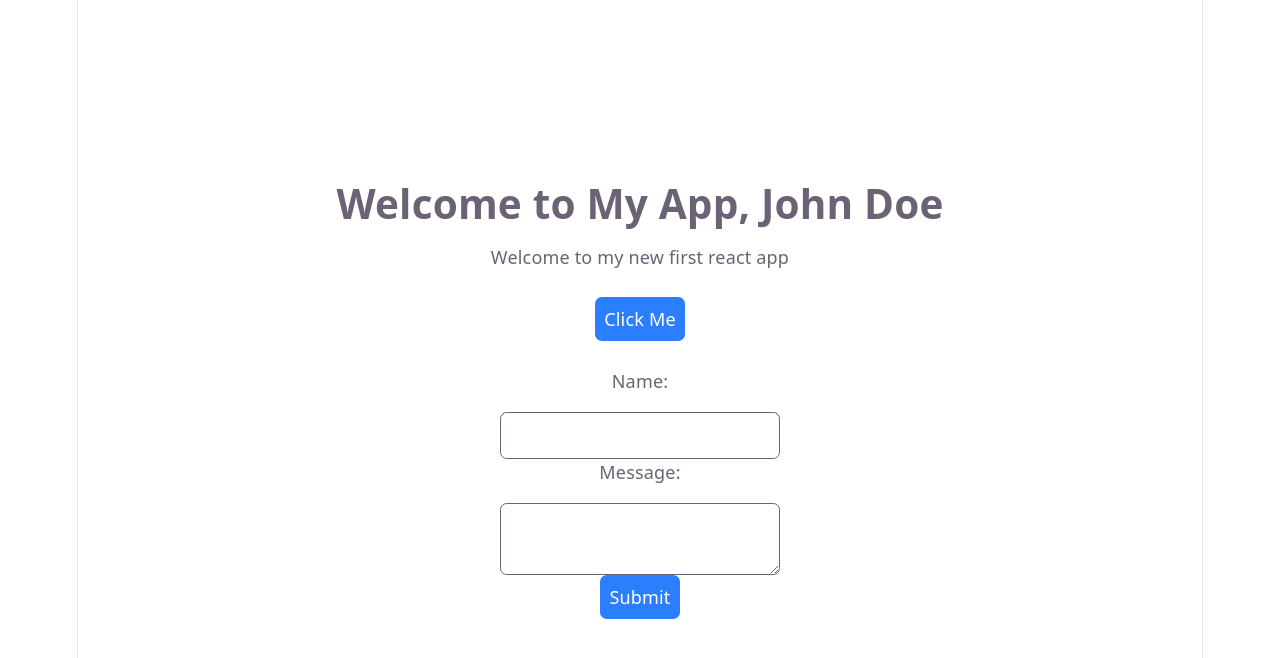
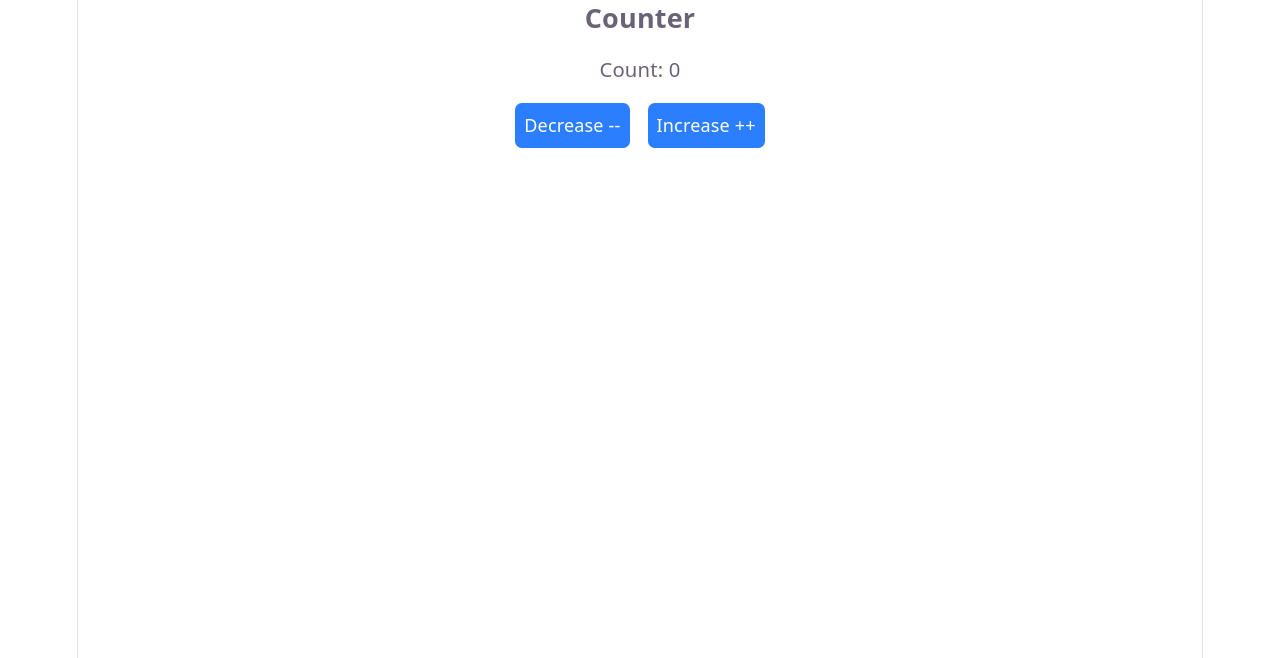
Before and after one commit to ultimatefaloe/ao_event_app, a React (Vite) app: page /package/react-router in a window 1280 px wide. Shown: the top 658 px of the page. Built offline with nearby package versions, Linux system fonts and the light colour scheme.

Commit message:
class3: react useState, react-router

```diff
--- a/package.json
+++ b/package.json
@@ -13,6 +13,7 @@
     "@tailwindcss/vite": "^4.3.3",
     "react": "^19.2.8",
     "react-dom": "^19.2.8",
+    "react-router": "^8.3.1",
     "tailwindcss": "^4.3.3"
   },
   "devDependencies": {
--- a/src/App.jsx
+++ b/src/App.jsx
@@ -1,15 +1,30 @@
-import GreetingCard from "./components/GreetingCard";
+import React from "react";
+import { createBrowserRouter, RouterProvider } from "react-router";
+import Counter from "./components/Counter";
+import Home from "./pages/Home";
+import Login from "./pages/Login";
 
-function App() {
+const router = createBrowserRouter([
+  {
+    path: "/",
+    element: <Home />,
+  },
+  {
+    path: "/login",
+    element: <Login />,
+  },
+  {
+    path: "/package/react-router",
+    element: <Counter />,
+  },
+  {
+    path: '*',
+    element: <div>404 Not Found</div>,
+  },
+]);
 
-  const name = "John Doe";
-
-
-  return (
-    <div className="flex justify-center items-center h-screen">
-      <GreetingCard name={name} message="Welcome to my new first react app" />
-    </div>
-  );
-}
+const App = () => {
+  return <RouterProvider router={router} />;
+};
 
 export default App;
--- a/src/components/Button.jsx
+++ b/src/components/Button.jsx
@@ -4,7 +4,7 @@ const Button = ({ onClick, children, type = "button" }) => {
 
   return (
     <button
-      className="bg-blue-500 text-white p-2 rounded-md hover:bg-blue-600"
+      className="bg-blue-500 text-white p-2 rounded-md hover:bg-blue-600 cursor-pointer"
       onClick={onClick}
       type={type}
     >
--- /dev/null
+++ b/src/components/Counter.jsx
@@ -0,0 +1,30 @@
+import React, { useState } from "react";
+import Button from "./Button";
+
+const Counter = () => {
+  // const [initialState, setter] = useState()
+  const [count, setCount] = useState(0);
+
+  const increaseHandler = () => {
+    setCount(count + 1);
+  };
+
+  const decreaseHandler = () => {
+    setCount(count - 1);
+  };
+
+  return (
+    <div className="flex justify-center items-center">
+      <div>
+        <h1 className="text-2xl font-bold mb-4">Counter</h1>
+        <p className="text-lg mb-4">Count: {count}</p>
+        <div className="flex space-x-4">
+          <Button onClick={decreaseHandler}>Decrease --</Button>
+          <Button onClick={increaseHandler}>Increase ++</Button>
+        </div>
+      </div>
+    </div>
+  );
+};
+
+export default Counter;
--- a/src/components/GreetingCard.jsx
+++ b/src/components/GreetingCard.jsx
@@ -1,3 +1,4 @@
+import React from "react";
 import Button from "./Button";
 
 export default function GreetingCard({ name, message }) {
--- /dev/null
+++ b/src/pages/Home.jsx
@@ -0,0 +1,11 @@
+import React from "react";
+
+const Home = () => {
+  return (
+    <div>
+      <h1 className="text-2xl font-bold">Home page</h1>
+    </div>
+  );
+};
+
+export default Home;
--- /dev/null
+++ b/src/pages/Login.jsx
@@ -0,0 +1,9 @@
+import React from 'react'
+
+const Login = () => {
+  return (
+    <div>Login</div>
+  )
+}
+
+export default Login
```
Also changed, not shown: 1 other file (tests, documents, lock files or other folders).
